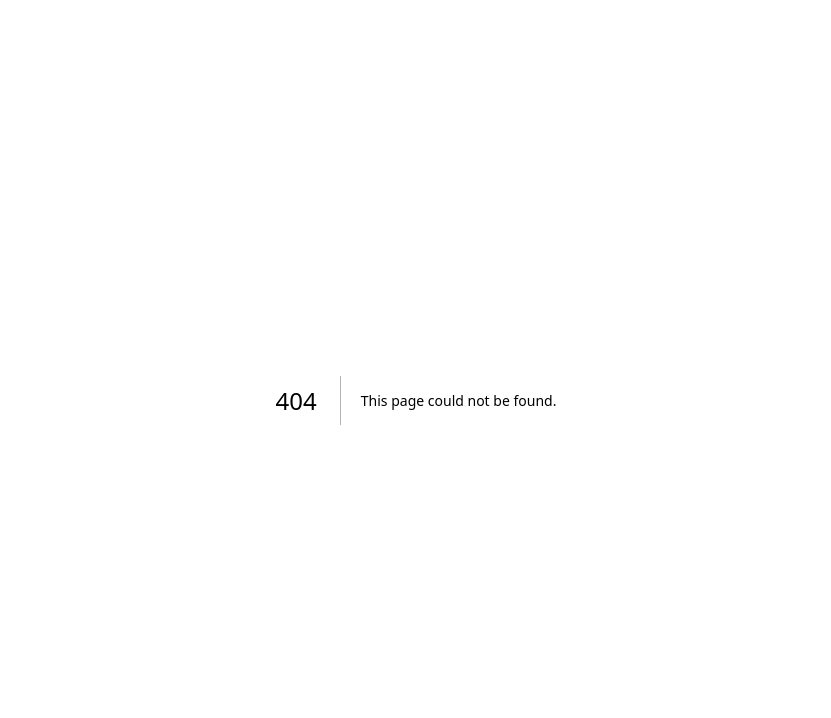
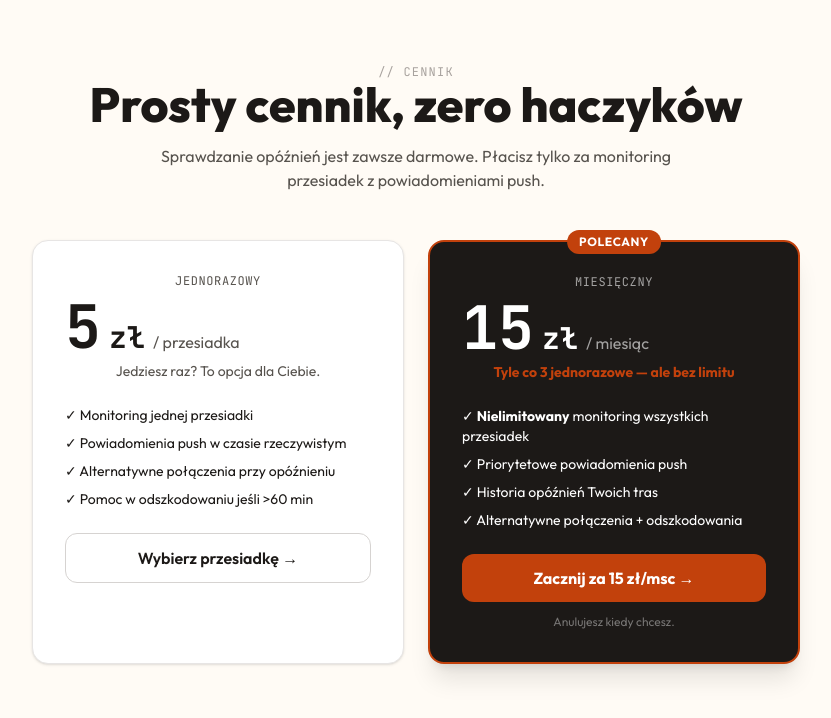
Before and after one commit to bitgeese/niejedzie-v2, a Next.js app: page /cennik in a window 1280 px wide. Before the commit this address had no page. Shown: the top 718 px of the page, without its empty margins (224-1055 px from the left). Built offline with nearby package versions, Linux system fonts and the light colour scheme.

Commit message:
feat(v2): /cennik pricing + /sukces post-payment + service worker
/sukces uses useSearchParams so wrapped in Suspense per Next 15 requirement.

```diff
--- a/next.config.mjs
+++ b/next.config.mjs
@@ -2,10 +2,6 @@
 const nextConfig = {
   // better-sqlite3 is a native module — tell Next.js not to bundle it.
   serverExternalPackages: ["better-sqlite3"],
-  // Suppress prerender warnings for pages that access DB at request time.
-  experimental: {
-    typedRoutes: false,
-  },
 };
 
 export default nextConfig;
--- /dev/null
+++ b/public/sw.js
@@ -0,0 +1,16 @@
+self.addEventListener("push", (event) => {
+  const data = event.data ? event.data.json() : {};
+  const title = data.title || "niejedzie.pl";
+  const options = {
+    body: data.body || "",
+    icon: "/icon-192.png",
+    badge: "/icon-192.png",
+    data: { url: data.url || "/" },
+  };
+  event.waitUntil(self.registration.showNotification(title, options));
+});
+
+self.addEventListener("notificationclick", (event) => {
+  event.notification.close();
+  event.waitUntil(clients.openWindow(event.notification.data?.url || "/"));
+});
--- /dev/null
+++ b/src/app/cennik/page.tsx
@@ -0,0 +1,53 @@
+export const dynamic = "force-static";
+
+export default function CennikPage() {
+  return (
+    <main className="min-h-screen py-16 px-6">
+      <div className="max-w-5xl mx-auto text-center">
+        <p className="font-mono text-xs uppercase tracking-widest text-[var(--color-ink-faint)]">// cennik</p>
+        <h1 className="text-5xl font-extrabold mb-4">Prosty cennik, zero haczyków</h1>
+        <p className="text-[var(--color-ink-muted)] max-w-xl mx-auto">
+          Sprawdzanie opóźnień jest zawsze darmowe. Płacisz tylko za monitoring przesiadek z powiadomieniami push.
+        </p>
+
+        <div className="grid grid-cols-1 md:grid-cols-2 gap-6 mt-12 max-w-3xl mx-auto">
+          <div className="bg-white rounded-2xl p-8 shadow-sm border border-[var(--color-border)]">
+            <p className="font-mono text-xs uppercase tracking-wider text-[var(--color-ink-muted)]">jednorazowy</p>
+            <div className="flex items-baseline mt-2 mb-1">
+              <span className="text-6xl font-mono font-bold">5</span>
+              <span className="text-3xl font-mono font-bold ml-2">zł</span>
+              <span className="text-[var(--color-ink-muted)] ml-2">/ przesiadka</span>
+            </div>
+            <p className="text-sm text-[var(--color-ink-muted)] mb-6">Jedziesz raz? To opcja dla Ciebie.</p>
+            <ul className="space-y-2 text-sm text-left mb-6">
+              <li>✓ Monitoring jednej przesiadki</li>
+              <li>✓ Powiadomienia push w czasie rzeczywistym</li>
+              <li>✓ Alternatywne połączenia przy opóźnieniu</li>
+              <li>✓ Pomoc w odszkodowaniu jeśli &gt;60 min</li>
+            </ul>
+            <a href="/" className="btn-secondary w-full">Wybierz przesiadkę →</a>
+          </div>
+
+          <div className="bg-[var(--color-ink)] text-white rounded-2xl p-8 shadow-xl border-2 border-[var(--color-brand-500)] relative">
+            <span className="absolute -top-3 left-1/2 -translate-x-1/2 bg-[var(--color-brand-500)] text-white text-xs font-bold uppercase tracking-wider px-3 py-1 rounded-full">Polecany</span>
+            <p className="font-mono text-xs uppercase tracking-wider text-white/60">miesięczny</p>
+            <div className="flex items-baseline mt-2 mb-1">
+              <span className="text-6xl font-mono font-bold">15</span>
+              <span className="text-3xl font-mono font-bold ml-2">zł</span>
+              <span className="text-white/60 ml-2">/ miesiąc</span>
+            </div>
+            <p className="text-sm text-[var(--color-brand-500)] font-bold mb-6">Tyle co 3 jednorazowe — ale bez limitu</p>
+            <ul className="space-y-2 text-sm text-left mb-6">
+              <li>✓ <strong>Nielimitowany</strong> monitoring wszystkich przesiadek</li>
+              <li>✓ Priorytetowe powiadomienia push</li>
+              <li>✓ Historia opóźnień Twoich tras</li>
+              <li>✓ Alternatywne połączenia + odszkodowania</li>
+            </ul>
+            <a href="/" className="btn-primary w-full">Zacznij za 15 zł/msc →</a>
+            <p className="text-xs text-white/40 mt-3">Anulujesz kiedy chcesz.</p>
+          </div>
+        </div>
+      </div>
+    </main>
+  );
+}
--- /dev/null
+++ b/src/app/sukces/page.tsx
@@ -0,0 +1,89 @@
+"use client";
+import { Suspense, useEffect, useState } from "react";
+import { useSearchParams } from "next/navigation";
+
+export default function SukcesPage() {
+  return (
+    <Suspense fallback={<main className="min-h-screen" />}>
+      <SukcesInner />
+    </Suspense>
+  );
+}
+
+function SukcesInner() {
+  const [permStatus, setPermStatus] = useState<"idle" | "granted" | "denied" | "unsupported">("idle");
+  const params = useSearchParams();
+  const sessionId = params.get("session_id");
+
+  useEffect(() => {
+    if (!("Notification" in window) || !("serviceWorker" in navigator)) {
+      setPermStatus("unsupported");
+      return;
+    }
+    if (Notification.permission === "granted") {
+      setPermStatus("granted");
+      subscribePush(sessionId);
+    }
+  }, [sessionId]);
+
+  async function requestPermission() {
+    const result = await Notification.requestPermission();
+    if (result === "granted") {
+      setPermStatus("granted");
+      await subscribePush(sessionId);
+    } else {
+      setPermStatus("denied");
+    }
+  }
+
+  return (
+    <main className="min-h-screen flex items-center justify-center px-6">
+      <div className="max-w-md text-center">
+        <p className="text-6xl mb-6">✅</p>
+        <h1 className="text-3xl font-bold mb-4">Płatność zaakceptowana</h1>
+        {sessionId && <p className="font-mono text-xs text-[var(--color-ink-faint)] mb-6">ID sesji: {sessionId}</p>}
+
+        {permStatus === "idle" && (
+          <>
+            <p className="text-[var(--color-ink-muted)] mb-6">Zezwól na powiadomienia push, żebyśmy mogli Cię alertować o opóźnieniach.</p>
+            <button onClick={requestPermission} className="btn-primary">Zezwól na powiadomienia</button>
+          </>
+        )}
+        {permStatus === "granted" && (
+          <p className="text-green-700 font-bold">✓ Monitoring aktywny. Dostaniesz powiadomienie jeśli opóźnienie zagrozi przesiadce.</p>
+        )}
+        {permStatus === "denied" && (
+          <p className="text-[var(--color-ink-muted)]">Zablokowałeś powiadomienia. Włącz je w ustawieniach przeglądarki i odśwież stronę.</p>
+        )}
+        {permStatus === "unsupported" && (
+          <p className="text-[var(--color-ink-muted)]">Ta przeglądarka nie obsługuje powiadomień push.</p>
+        )}
+      </div>
+    </main>
+  );
+}
+
+async function subscribePush(sessionId: string | null) {
+  if (!sessionId) return;
+  const reg = await navigator.serviceWorker.register("/sw.js");
+  await navigator.serviceWorker.ready;
+  const keyBytes = urlB64ToUint8Array(process.env.NEXT_PUBLIC_VAPID_PUBLIC_KEY!);
+  const subscription = await reg.pushManager.subscribe({
+    userVisibleOnly: true,
+    applicationServerKey: keyBytes.buffer.slice(keyBytes.byteOffset, keyBytes.byteOffset + keyBytes.byteLength) as ArrayBuffer,
+  });
+  await fetch("/api/push/subscribe", {
+    method: "POST",
+    headers: { "Content-Type": "application/json" },
+    body: JSON.stringify({ sessionId, subscription }),
+  });
+}
+
+function urlB64ToUint8Array(b64: string): Uint8Array {
+  const padding = "=".repeat((4 - (b64.length % 4)) % 4);
+  const normalized = (b64 + padding).replace(/-/g, "+").replace(/_/g, "/");
+  const raw = atob(normalized);
+  const out = new Uint8Array(raw.length);
+  for (let i = 0; i < raw.length; i++) out[i] = raw.charCodeAt(i);
+  return out;
+}
```
